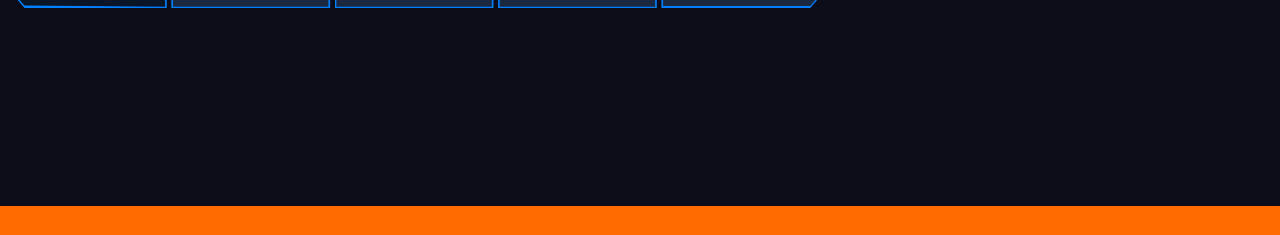
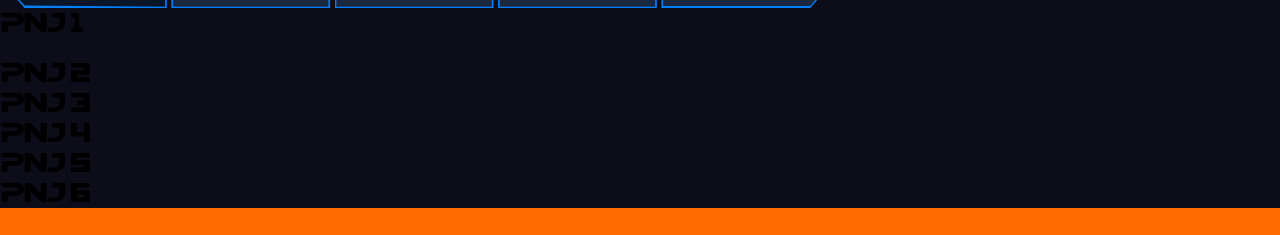
Before and after one commit to Gandalf0207/Cyberrian, a plain HTML site: page src/Personnages.html in a window 1280 px wide. Shown: the part 72-307 px from the top of the page. Drawn offline with Linux system fonts and the light colour scheme.

Commit message:
Avancement peros

```diff
--- a/src/Personnages.html
+++ b/src/Personnages.html
@@ -62,7 +62,35 @@
     </header>
 
     <main>
+
+
+        <h2>PNJ 1</h2>
+            <img src="" alt="">
+
+
+        <h2>PNJ 2</h2>
+
+
+
+        <h2>PNJ 3</h2>
+
+
+
+        <h2>PNJ 4</h2>
+
+
+
+        <h2>PNJ 5</h2>
+
+
+
+        <h2>PNJ 6</h2>
+
+
+
         <!-- ecrire code -->
+
+
     </main>
 
     <footer>
--- a/src/css/personnages.css
+++ b/src/css/personnages.css
@@ -0,0 +1,11 @@
+main {
+
+    width: 500px ;
+    height: 300px;
+    border: 1px #0080ff ;
+}
+
+h1{
+
+    color:chartreuse;
+}
```
